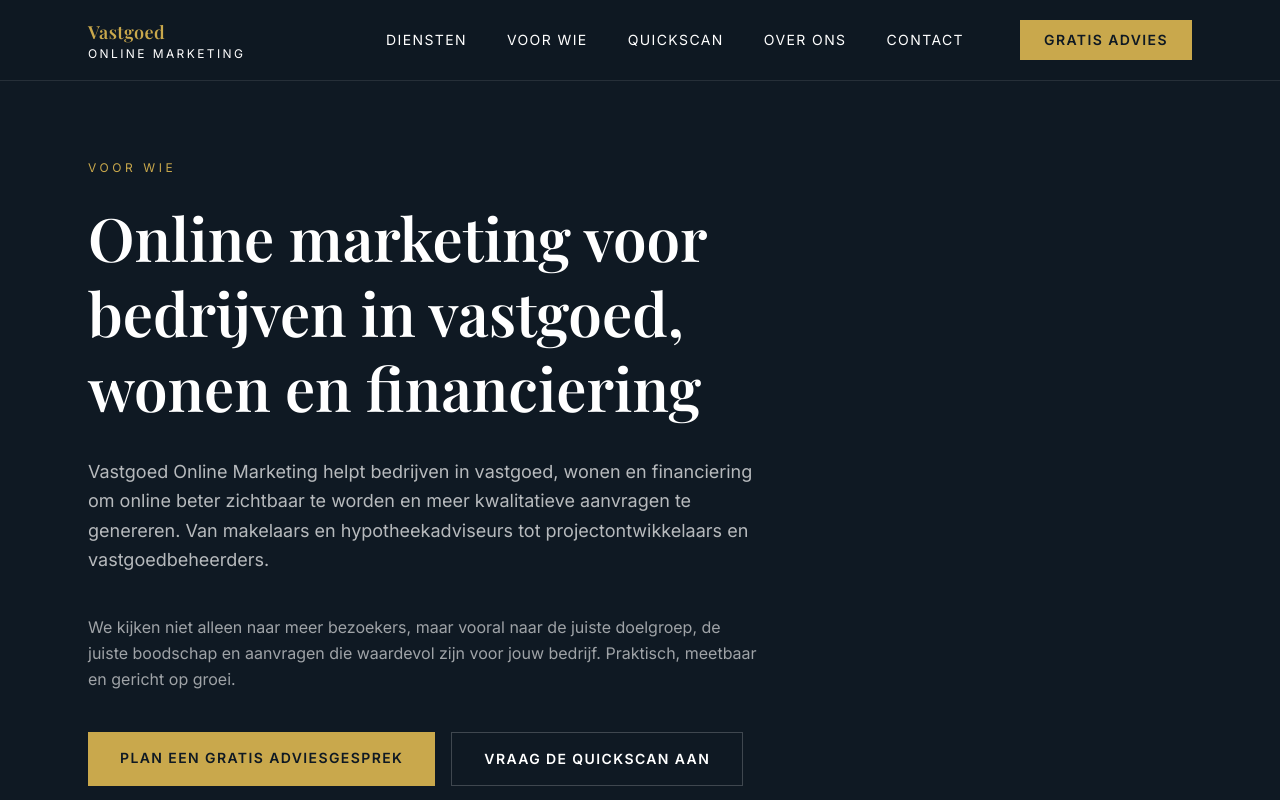
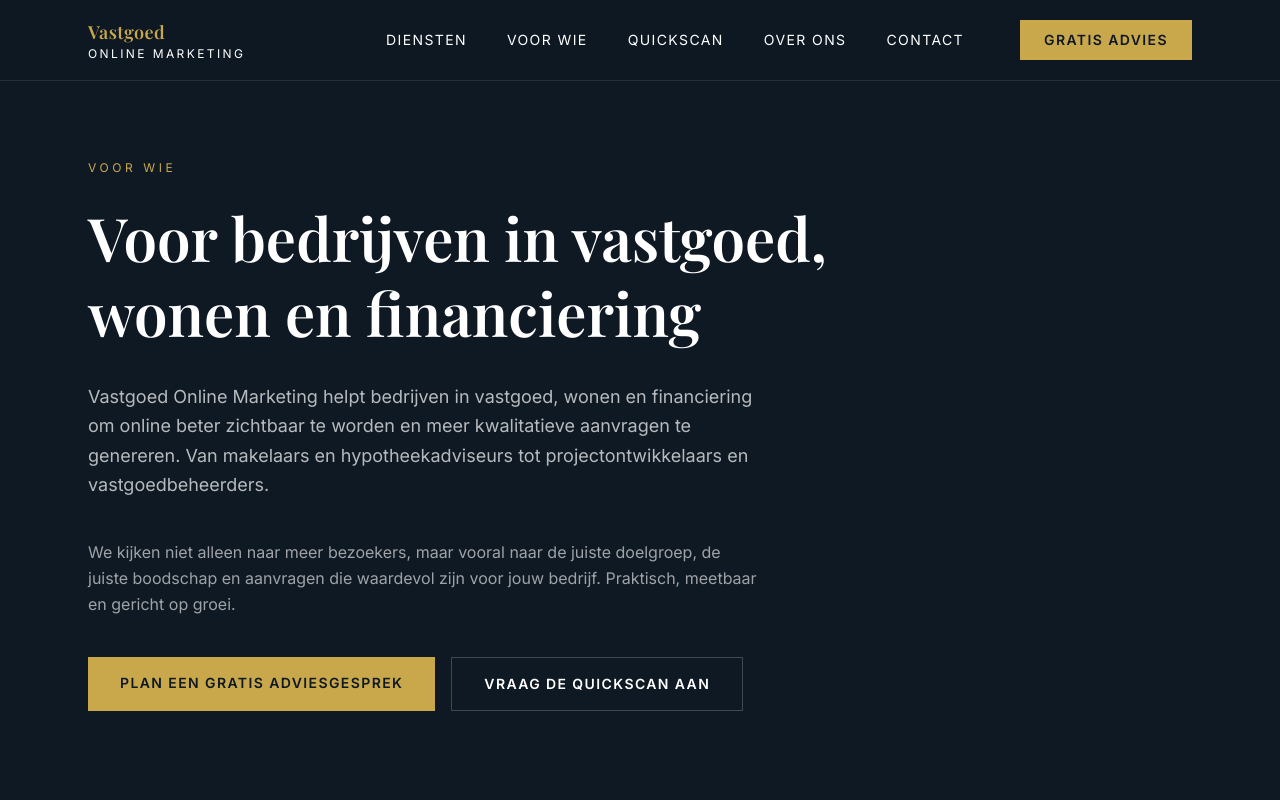
Before and after one commit to jaspermontagnadigital/vastgoedonlinemarketing, a Next.js app: page /voor-wie in a window 1280 px wide. Shown: the top 800 px of the page. Built offline with nearby package versions, Linux system fonts and the light colour scheme; a web font is replaced by a local one.

Commit message:
online marketing uit hero titel voor wie pagina

```diff
--- a/src/app/voor-wie/page.tsx
+++ b/src/app/voor-wie/page.tsx
@@ -148,7 +148,7 @@ export default function VoorWiePage() {
           <div className="max-w-6xl mx-auto px-6">
             <p className="text-[var(--color-gold)] text-xs tracking-[0.3em] uppercase mb-6">Voor wie</p>
             <h1 className="text-white text-5xl md:text-6xl font-serif font-semibold max-w-3xl leading-tight mb-8">
-              Online marketing voor bedrijven in vastgoed, wonen en financiering
+              Voor bedrijven in vastgoed, wonen en financiering
             </h1>
             <p className="text-white/70 text-lg max-w-2xl leading-relaxed mb-10">
               Vastgoed Online Marketing helpt bedrijven in vastgoed, wonen en financiering om online beter zichtbaar te worden en meer kwalitatieve aanvragen te genereren. Van makelaars en hypotheekadviseurs tot projectontwikkelaars en vastgoedbeheerders.
```
